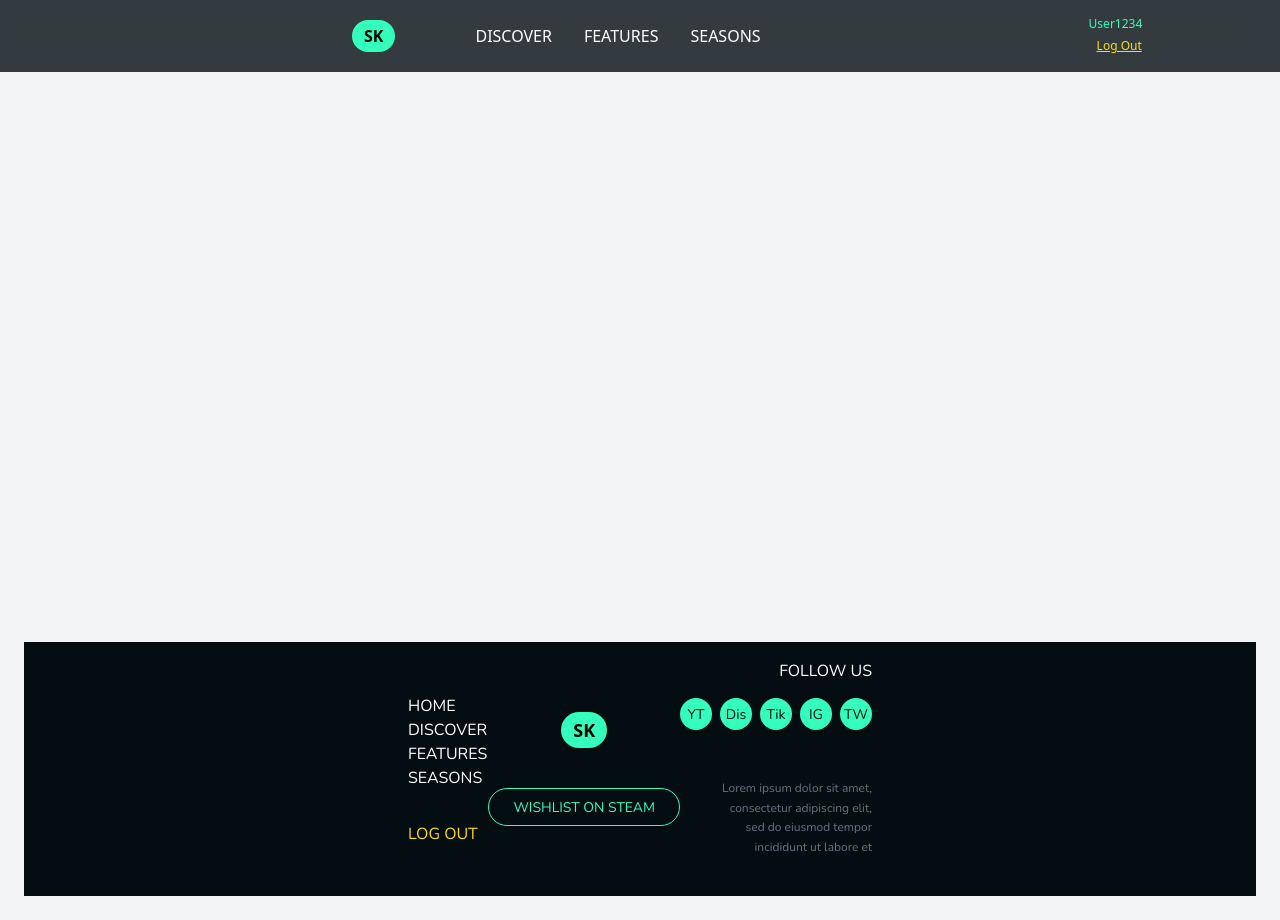
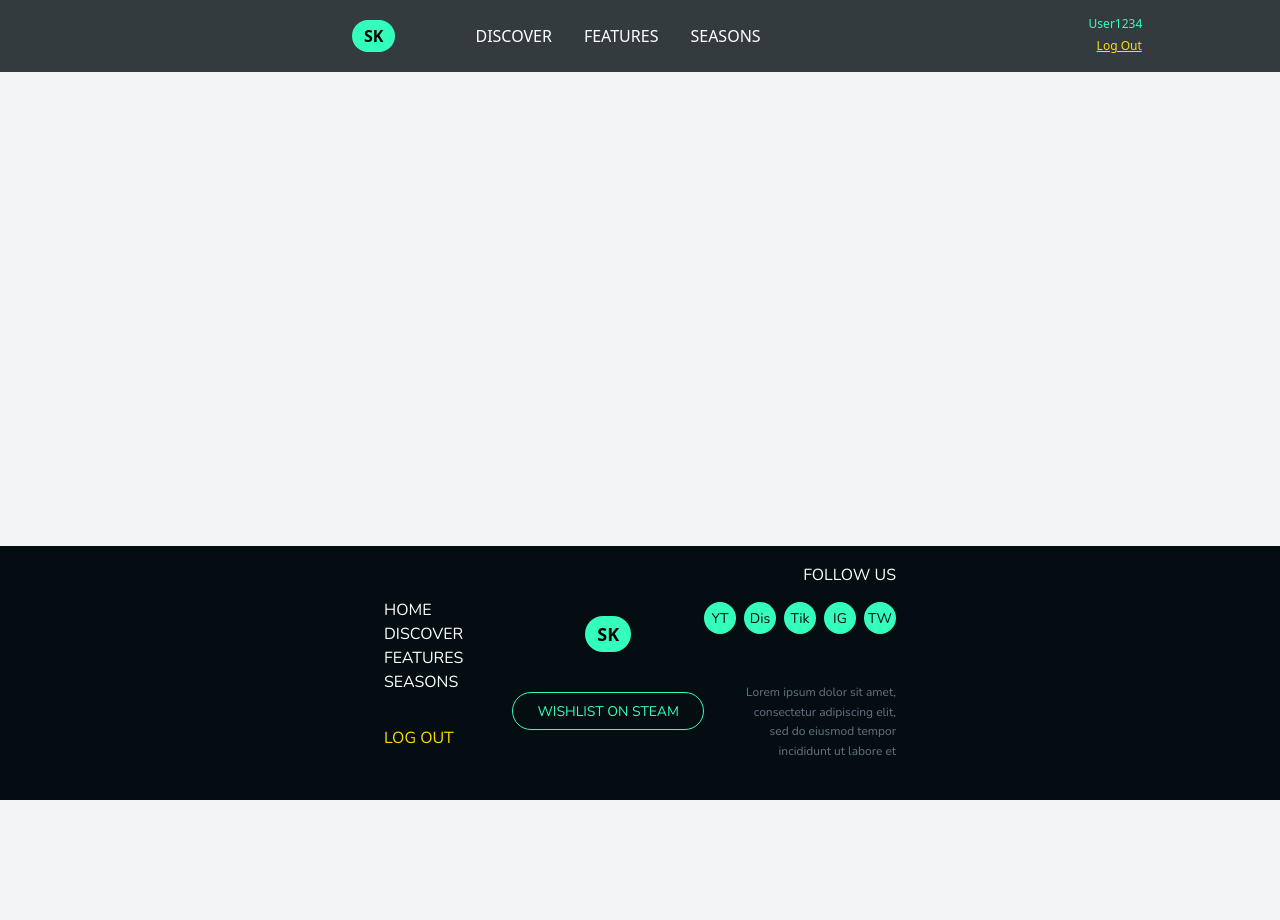
Before and after one commit to mazhar-03/interview-technical-test, a Next.js app: page / in a window 1280 px wide. After the commit the page ends 800 px from the top, so only its background shows below. Built offline with nearby package versions, Linux system fonts and the light colour scheme.

Commit message:
only one main used

```diff
--- a/app/layout.js
+++ b/app/layout.js
@@ -1,5 +1,6 @@
 import '@/styles/globals.scss'
 import Navbar from '@/app/components/Navbar';
+import Footer from '@/app/components/Footer';
 
 export const metadata = {
   title: "Kangurus - Technical Test",
@@ -9,9 +10,15 @@ export const metadata = {
 export default function RootLayout({children}) {
   return (
     <html lang="en">
-    <body className="min-h-screen bg-gray-100">
+    {/* body'ye flex flex-col ekleyerek içeriklerin dikeyde sıralanmasını sağlayın */}
+    <body className="min-h-screen bg-gray-100 flex flex-col">
     <Navbar/>
-    <main className="p-6">{children}</main>
+    {/* Ana içerik alanı (sayfalarınız burada render edilecek) */}
+    {/* flex-grow ile Navbar ve Footer arasındaki tüm boşluğu doldurmasını sağlayın */}
+    <main className="flex-grow p-6"> {/* p-6 tüm sayfa içeriğine dolgu ekler */}
+      {children}
+    </main>
+    <Footer/>
     </body>
     </html>
   )
--- a/app/page.js
+++ b/app/page.js
@@ -1,12 +1,6 @@
-import Footer from './components/Footer';
-
-export default function HomePage() {
+export default function Home() {
   return (
-    <main className="min-h-screen flex flex-col justify-end">
-      <div className="flex-grow">
-      </div>
-
-      <Footer/>
+    <main>
     </main>
-  );
+  )
 }
```
